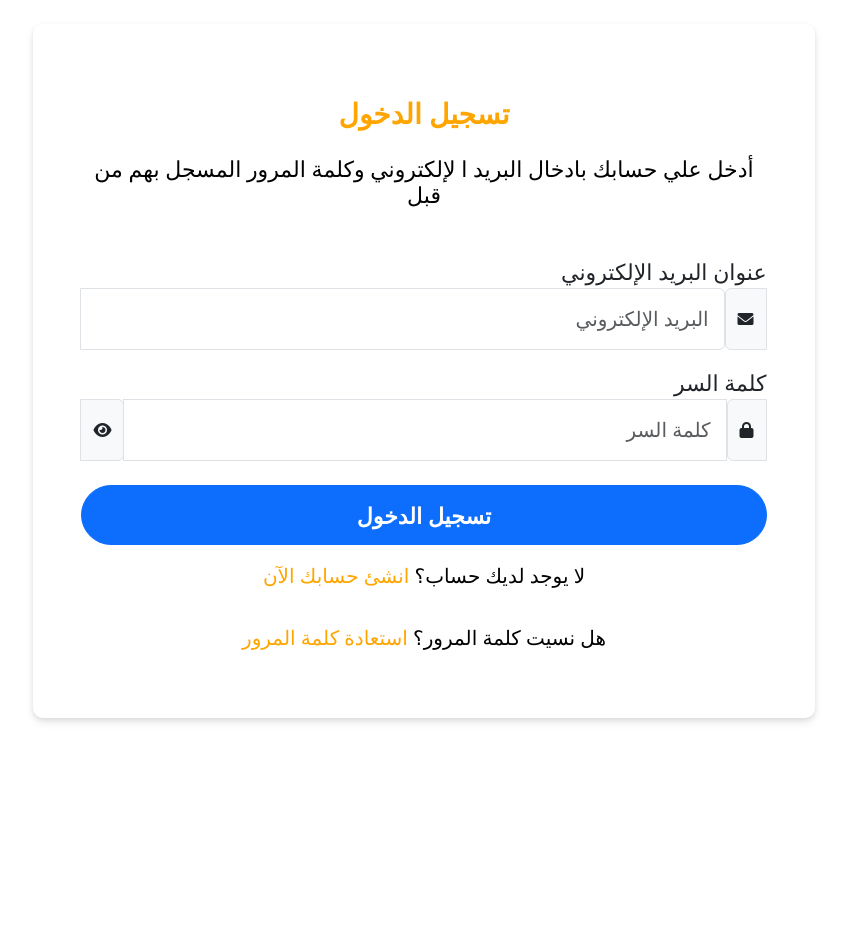
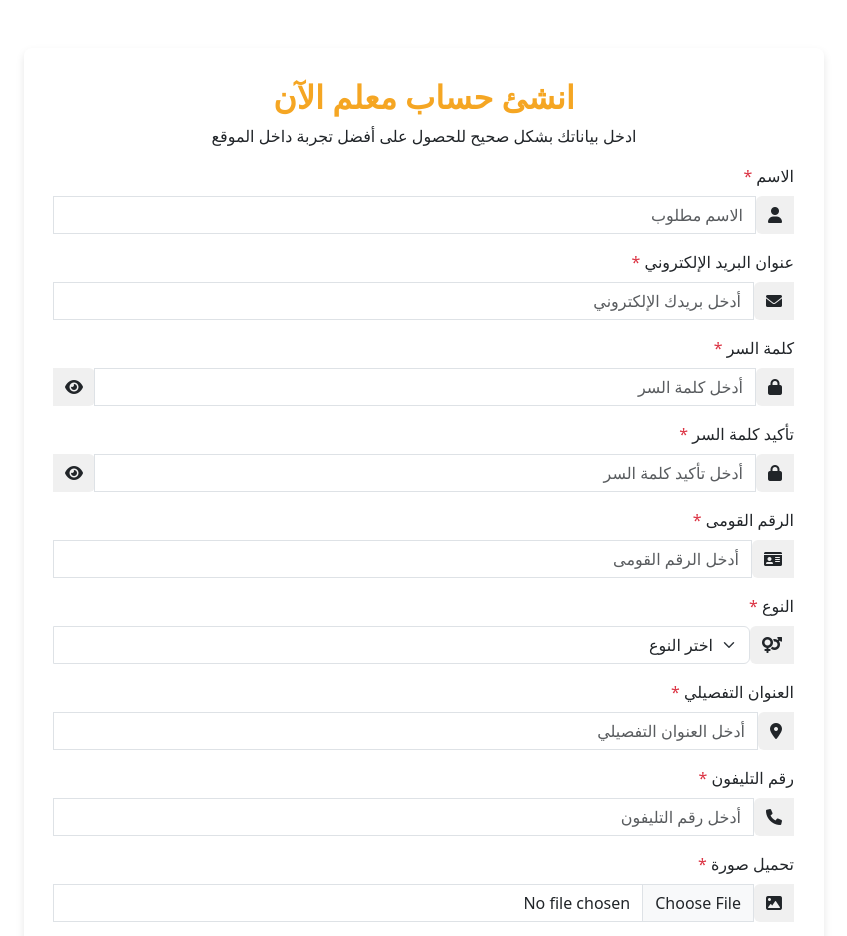
Before and after one commit to abdelrahmanlghorab/E-Learning-Front, an Angular app: page / in a window 1280 px wide. Shown: the top 936 px of the page, without its empty margins (216-1063 px from the left). Before the commit the page ends 800 px from the top, so only its background shows below. Built offline with nearby package versions, Linux system fonts and the light colour scheme.

Commit message:
Designed TeacherSignUp page

```diff
--- a/src/app/Auth/Registeration/teacher-sign-up/teacher-sign-up.component.css
+++ b/src/app/Auth/Registeration/teacher-sign-up/teacher-sign-up.component.css
@@ -0,0 +1,54 @@
+body {
+    background-color: #f4f6f9;
+    font-family: 'Arial', sans-serif;
+}
+.form-container {
+    background-color: white;
+    padding: 30px;
+    border-radius: 8px;
+    box-shadow: 0 4px 8px rgba(0, 0, 0, 0.1);
+    max-width: 800px;
+    margin: 0 auto;
+    transition: transform 0.3s ease;
+}
+
+
+.student-form .input-group-text {
+    background-color: #f0f0f0;
+    border: none;
+}
+
+.student-form input.form-control {
+    border-radius: 0;
+}
+
+.student-form input.form-control:focus {
+    box-shadow: none;
+    border-color: #007bff;
+}
+
+.btn-primary {
+    background: linear-gradient(to right, #4b5dfb, #4285f4);
+    border: none;
+    padding: 10px;
+}
+
+.btn-primary:hover {
+    background: linear-gradient(to right, #3a4dc3, #3572d2);
+    transform: scale(1.05);
+
+}
+
+h2 {
+    color: #f5a623;
+    font-weight: bold;
+}
+
+a {
+    color: #f5a623;
+    text-decoration: none;
+}
+
+a:hover {
+    text-decoration: underline;
+}
--- a/src/app/Auth/Registeration/teacher-sign-up/teacher-sign-up.component.html
+++ b/src/app/Auth/Registeration/teacher-sign-up/teacher-sign-up.component.html
@@ -1 +1,98 @@
-<p>teacher-sign-up works!</p>
+<div class="container mt-5" dir="rtl">
+    <div class="form-container">
+        <h2 class="mb-6 font-24-bold text-center">انشئ حساب معلم الآن</h2>
+        <p class="text-center">ادخل بياناتك بشكل صحيح للحصول على أفضل تجربة داخل الموقع</p>
+
+        <form class="student-form">
+            <div class="row mb-3">
+                <label for="firstName" class="form-label">الاسم <span class="text-danger">*</span></label>
+                <div class="input-group">
+                    <span class="input-group-text"><i class="fas fa-solid fa-user"></i></span>
+                    <input type="text" id="firstName" class="form-control" placeholder="الاسم مطلوب">
+                </div>
+            </div>
+
+            <div class="mb-3">
+                <label for="email" class="form-label">عنوان البريد الإلكتروني <span class="text-danger">*</span></label>
+                <div class="input-group">
+                    <span class="input-group-text"><i class="fas fa-envelope"></i></span>
+                    <input type="email" id="email" class="form-control" placeholder="أدخل بريدك الإلكتروني">
+                </div>
+            </div>
+
+            <div class="mb-3">
+                <label for="password" class="form-label">كلمة السر <span class="text-danger">*</span></label>
+                <div class="input-group">
+                  <span class="input-group-text"><i class="fas fa-lock"></i></span>
+                  <input [type]="passwordFieldType" id="password" class="form-control" placeholder="أدخل كلمة السر" ngModel name="password" required>
+                  <span class="input-group-text" (click)="togglePasswordVisibility()" style="cursor: pointer;">
+                    <i [class]="eyeIcon"></i>
+                  </span>
+                </div>
+              </div>
+
+              <div class="mb-3">
+                <label for="confirmPassword" class="form-label">تأكيد كلمة السر <span class="text-danger">*</span></label>
+                <div class="input-group">
+                  <span class="input-group-text"><i class="fas fa-lock"></i></span>
+                  <input [type]="confirmPasswordFieldType" id="confirmPassword" class="form-control" placeholder="أدخل تأكيد كلمة السر" ngModel name="confirmPassword" required>
+                  <span class="input-group-text" (click)="toggleConfirmPasswordVisibility()" style="cursor: pointer;">
+                    <i [class]="confirmEyeIcon"></i>
+                  </span>
+                </div>
+              </div>
+
+            <div class="mb-3">
+                <label for="nationalId" class="form-label">الرقم القومى <span class="text-danger">*</span></label>
+                <div class="input-group">
+                    <span class="input-group-text"><i class="fas fa-id-card"></i></span>
+                    <input type="text" id="nationalId" class="form-control" placeholder="أدخل الرقم القومى">
+                </div>
+            </div>
+
+            <div class="mb-3">
+                <label for="gender" class="form-label">النوع <span class="text-danger">*</span></label>
+                <div class="input-group">
+                    <span class="input-group-text">
+                        <i class="fas fa-venus-mars"></i>
+                    </span>
+                    <select id="gender" class="form-select">
+                        <option value="" disabled selected>اختر النوع</option>
+                        <option value="male">ذكر</option>
+                        <option value="female">أنثى</option>
+                    </select>
+                </div>
+            </div>
+
+            <div class="mb-3">
+                <label for="address" class="form-label">العنوان التفصيلي <span class="text-danger">*</span></label>
+                <div class="input-group">
+                    <span class="input-group-text"><i class="fas fa-map-marker-alt"></i></span>
+                    <input type="text" id="address" class="form-control" placeholder="أدخل العنوان التفصيلي">
+                </div>
+            </div>
+
+            <div class="mb-3">
+                <label for="phone" class="form-label">رقم التليفون <span class="text-danger">*</span></label>
+                <div class="input-group">
+                    <span class="input-group-text"><i class="fas fa-phone"></i></span>
+                    <input type="number" id="phone" class="form-control" placeholder="أدخل رقم التليفون">
+                </div>
+            </div>
+
+            <div class="mb-3">
+                <label for="profilePicture" class="form-label">تحميل صورة <span class="text-danger">*</span></label>
+                <div class="input-group">
+                    <span class="input-group-text"><i class="fas fa-image"></i></span>
+                    <input type="file" id="profilePicture" class="form-control">
+                </div>
+            </div>
+
+            <button type="submit" class="btn btn-primary rounded-5 custom-button w-100">إنشاء حساب</button>
+        </form>
+
+        <div class="text-center mt-3">
+            <p>يوجد لديك حساب بالفعل؟ <a href="#">ادخل إلى حسابك الآن</a></p>
+        </div>
+    </div>
+</div>
--- a/src/app/Auth/Registeration/teacher-sign-up/teacher-sign-up.component.ts
+++ b/src/app/Auth/Registeration/teacher-sign-up/teacher-sign-up.component.ts
@@ -8,5 +8,18 @@ import { Component } from '@angular/core';
   styleUrl: './teacher-sign-up.component.css'
 })
 export class TeacherSignUPComponent {
+  passwordFieldType: string = 'password';
+  confirmPasswordFieldType: string = 'password';
+  eyeIcon: string = 'fas fa-eye';
+  confirmEyeIcon: string = 'fas fa-eye';
 
+  togglePasswordVisibility() {
+    this.passwordFieldType = this.passwordFieldType === 'password' ? 'text' : 'password';
+    this.eyeIcon = this.eyeIcon === 'fas fa-eye' ? 'fas fa-eye-slash' : 'fas fa-eye';
+  }
+
+  toggleConfirmPasswordVisibility() {
+    this.confirmPasswordFieldType = this.confirmPasswordFieldType === 'password' ? 'text' : 'password';
+    this.confirmEyeIcon = this.confirmEyeIcon === 'fas fa-eye' ? 'fas fa-eye-slash' : 'fas fa-eye';
+  }
 }
--- a/src/app/app.component.html
+++ b/src/app/app.component.html
@@ -1 +1 @@
-<app-sign-in></app-sign-in>
+<app-teacher-sign-up></app-teacher-sign-up>
--- a/src/app/app.component.ts
+++ b/src/app/app.component.ts
@@ -2,11 +2,12 @@ import { Component } from '@angular/core';
 import { RouterOutlet } from '@angular/router';
 import { SignInComponent } from "./Auth/sign-in/sign-in.component";
 import { StudentSignUPComponent } from "./Auth/Registeration/student-sign-up/student-sign-up.component";
+import { TeacherSignUPComponent } from "./Auth/Registeration/teacher-sign-up/teacher-sign-up.component";
 
 @Component({
   selector: 'app-root',
   standalone: true,
-  imports: [RouterOutlet, SignInComponent, StudentSignUPComponent],
+  imports: [RouterOutlet, SignInComponent, StudentSignUPComponent, TeacherSignUPComponent],
   templateUrl: './app.component.html',
   styleUrl: './app.component.css'
 })
```
